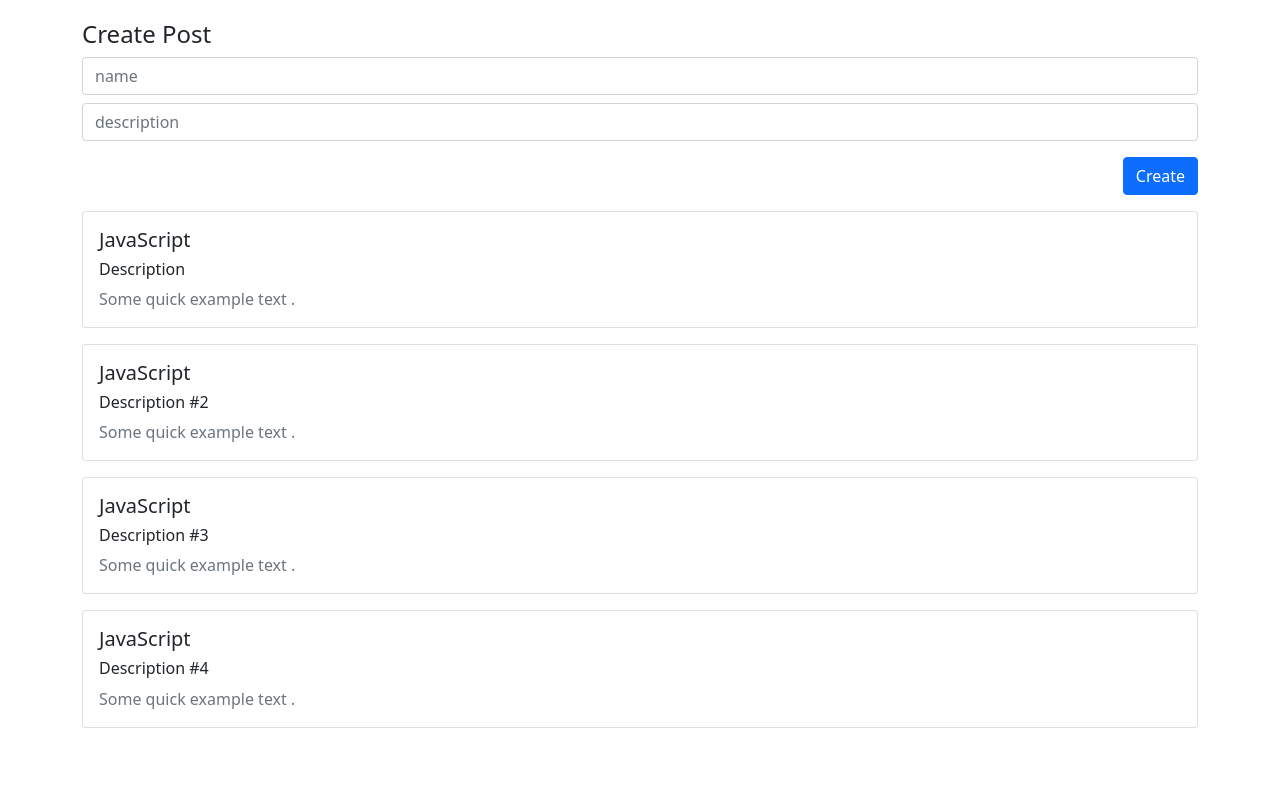
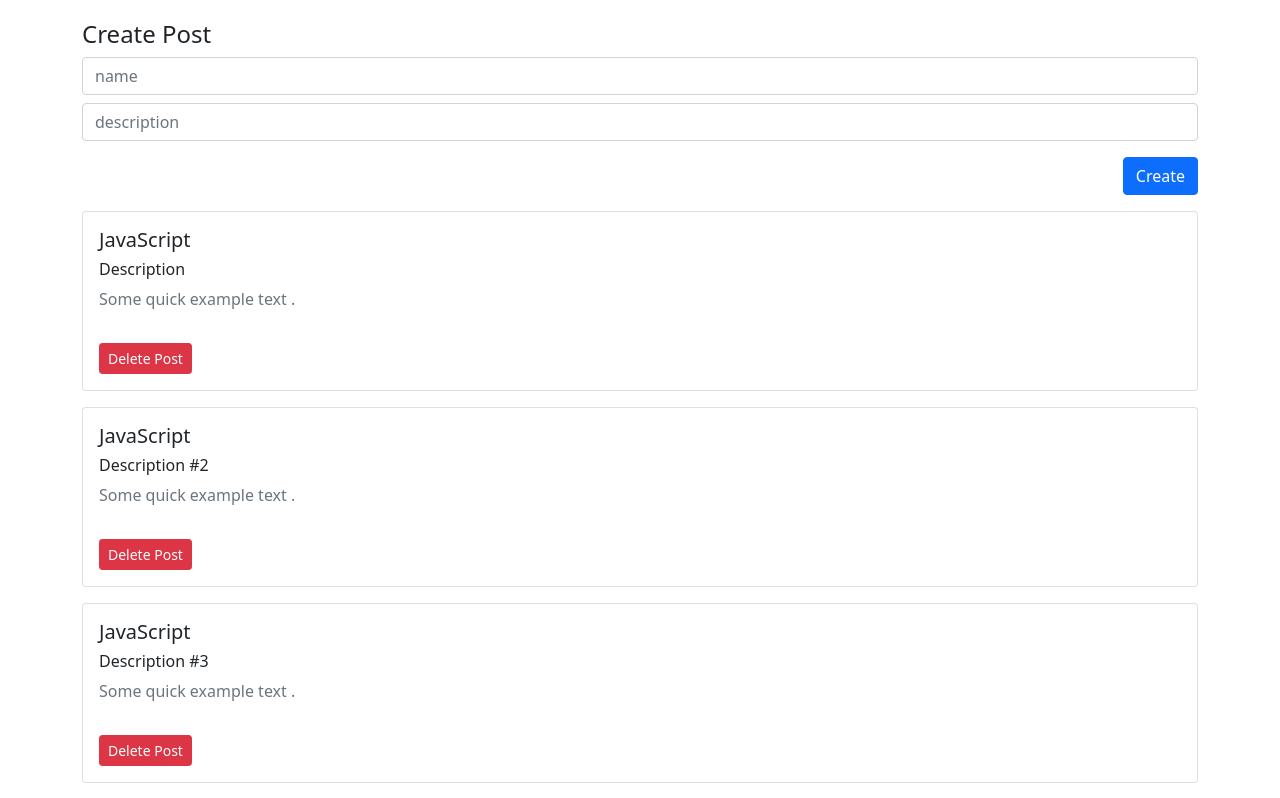
Before and after one commit to azvontsov/super-blog, a Vue app: page / in a window 1280 px wide. Shown: the top 798 px of the page. Built offline with nearby package versions, Linux system fonts and the light colour scheme.

Commit message:
decompose create post to components

```diff
--- a/src/App.vue
+++ b/src/App.vue
@@ -1,39 +1,17 @@
-<template lang="">
+<template>
     <div class="container">
-        <form @submit.prevent>
-            <h4>Create Post</h4>
-            <input
-            :value="title"
-            @input="title = $event.target.value"
-            class="form-control mt-2"
-            type="text"
-            placeholder="name"
-            >
-            <input
-            :value="body"
-            @input="body = $event.target.value"
-            class="form-control mt-2"
-            type="text"
-            placeholder="description"
-            >
+       <PostForm @create="createPost" />
+       <PostList
+       :posts="posts"
 
-            <div class="d-flex flex-row-reverse bd-highlight">
-                <button @click="createPost" class="btn btn-primary mt-3">Create</button>
-              </div>
-        </form>
-        <div class="card mt-3" v-for="post in posts" >
-            <div class="card-body">
-              <h5 class="card-title mb-2">{{ post.title }}</h5>
-              <h6 class="card-title mb-2">{{ post.body }}</h6>
-              <p class="card-text text-muted">Some quick example text .</p>
-
-            </div>
-          </div>
-
+       />
     </div>
 
 </template>
 <script>
+import PostForm from '@/components/PostForm.vue'
+import PostList from '@/components/PostList.vue'
+
 export default {
     data() {
         return {
@@ -43,22 +21,18 @@ export default {
                 {id: 3, title: 'JavaScript', body: 'Description #3'},
                 {id: 4, title: 'JavaScript', body: 'Description #4'},
             ],
-            title: '',
-            body: ''
+
         }
     },
     methods: {
-        createPost() {
-            const newPost = {
-                id: Date.now(),
-                title: this.title,
-                body: this.body,
-            }
-            this.posts.push(newPost)
-            this.title = ''
-            this.body = ''
-        }
+        createPost(post) {
+            this.posts.push(post)
+        },
 
+    },
+    components: {
+        PostForm,
+        PostList
     }
 }
 </script>
--- /dev/null
+++ b/src/components/PostForm.vue
@@ -0,0 +1,47 @@
+<template lang="">
+    <form @submit.prevent>
+        <h4>Create Post</h4>
+        <input
+        v-model="post.title"
+        class="form-control mt-2"
+        type="text"
+        placeholder="name"
+        >
+        <input
+        v-model="post.body"
+        class="form-control mt-2"
+        type="text"
+        placeholder="description"
+        >
+
+        <div class="d-flex flex-row-reverse bd-highlight">
+            <button @click="createPost" class="btn btn-primary mt-3">Create</button>
+          </div>
+    </form>
+</template>
+<script>
+export default {
+    data() {
+        return {
+            post: {
+                title: '',
+                body: ''
+            }
+        }
+    },
+    methods: {
+        createPost() {
+            this.post.id = Date.now()
+            this.$emit('create', this.post)
+            this.post = {
+                            title: '',
+                            body: ''
+                        }
+
+        }
+    }
+}
+</script>
+<style lang="">
+
+</style>
--- /dev/null
+++ b/src/components/PostItem.vue
@@ -0,0 +1,25 @@
+<template lang="">
+    <div class="card mt-3">
+        <div class="card-body">
+          <h5 class="card-title mb-2">{{ post.title }}</h5>
+          <h6 class="card-title mb-2">{{ post.body }}</h6>
+          <p class="card-text text-muted">Some quick example text .</p>
+        </div>
+        <div>
+            <button type="button" class="btn btn-danger btn-sm m-3">Delete Post</button>
+        </div>
+    </div>
+</template>
+<script>
+export default {
+   props: {
+    post: {
+        type: Object,
+        required: true
+    }
+   }
+}
+</script>
+<style lang="">
+
+</style>
--- /dev/null
+++ b/src/components/PostList.vue
@@ -0,0 +1,30 @@
+<template lang="">
+    <PostItem
+    v-for="post in posts"
+    :post="post"
+    />
+
+
+</template>
+
+
+<script>
+import PostItem from '@/components/PostItem.vue'
+
+export default {
+    // send this props here
+    props: {
+        posts: {
+            type: Array,
+            required: true
+        }
+    },
+    components: {
+
+        PostItem
+    }
+}
+</script>
+<style lang="">
+
+</style>
```
